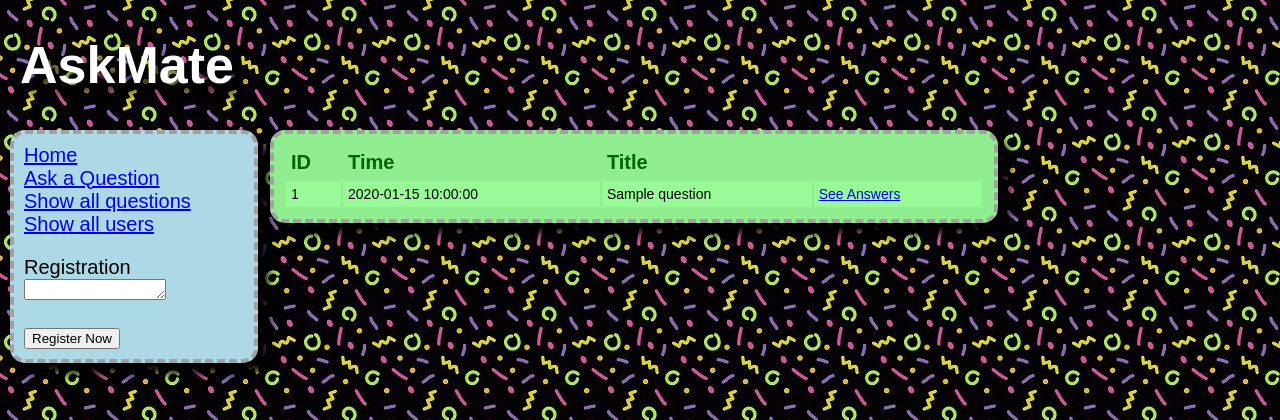
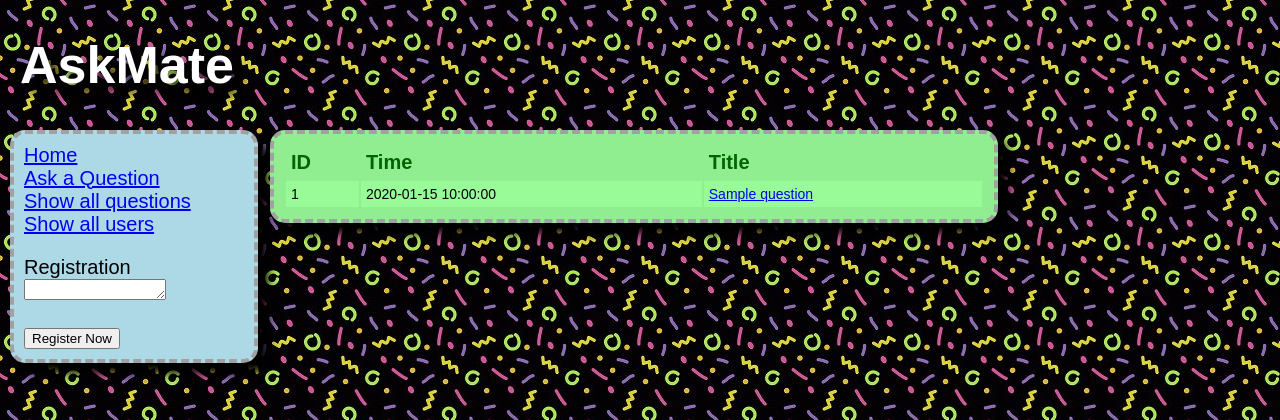
Before and after one commit to CodecoolBP20172/askmate-team-relentless, a Flask app: page /show_all_questions in a window 1280 px wide. Shown: the top 420 px of the page. Run offline with Flask 2, Linux system fonts and the light colour scheme; a database or web service that is not in the repository returns one stand-in record (values such as "Sample title"); some libraries are stand-ins or nearby versions.

Commit message:
question title link to the question

```diff
--- a/templates/list.html
+++ b/templates/list.html
@@ -30,10 +30,7 @@
                     <tr>
                         <td>{{ row['id'] }}</td>
                         <td>{{ row['submission_time'] }}</td>
-                        <td>{{ row['title'] }}</td>
-                        <td>
-                            <a href="/question/{{row['id']}}">See Answers</a>
-                        </td>
+                        <td><a href ="/question/{{row['id']}}">{{ row['title'] }}</a></td>
                     </tr>
                 {% endfor %}
             </table>
```
